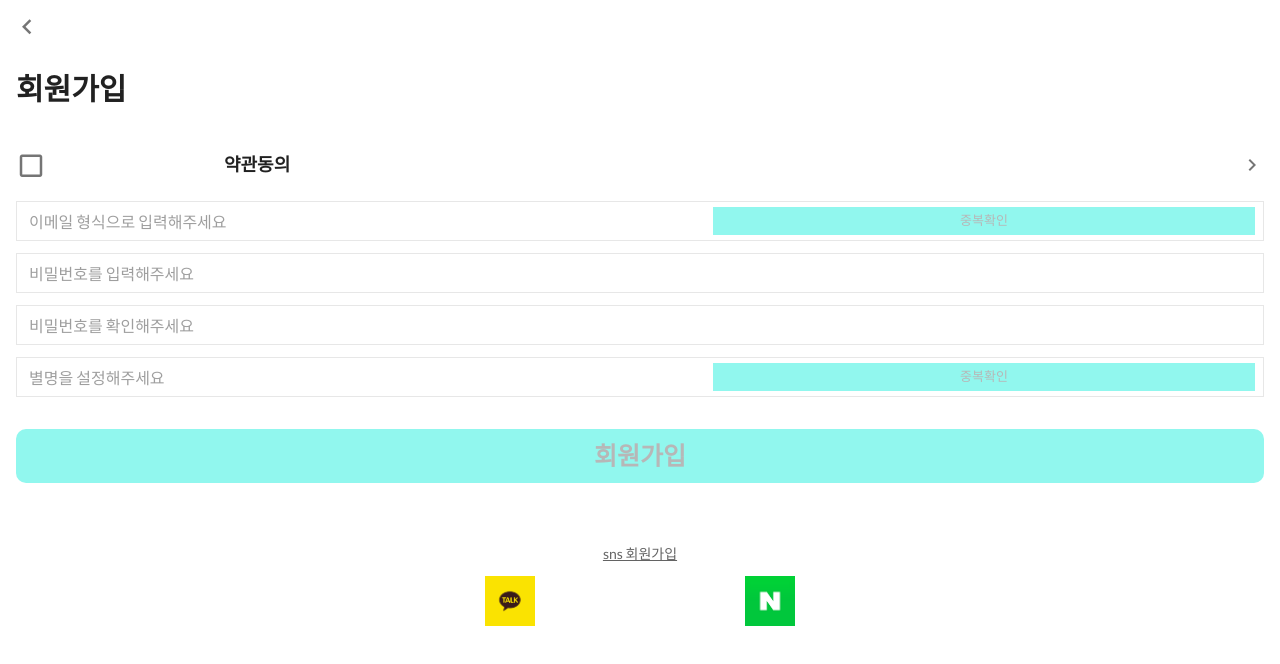
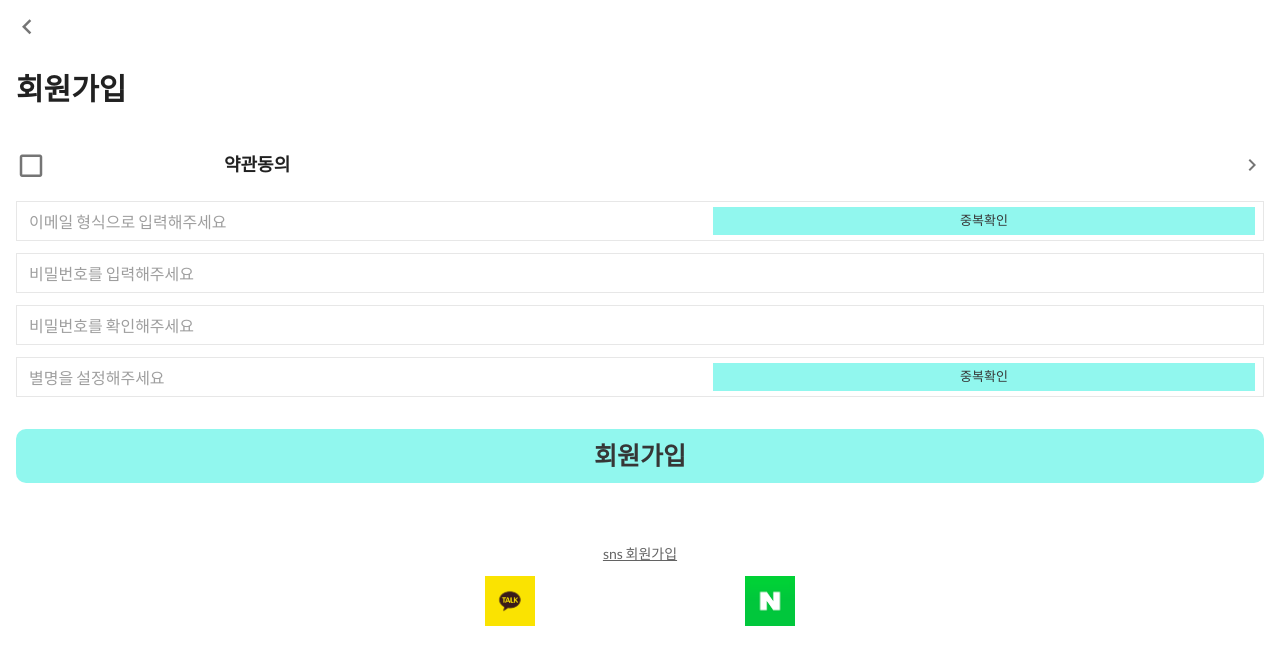
Before and after one commit to AnGwangsu/pwa_tour_front, a Vue app: page /signUp in a window 1280 px wide. Shown: the top 664 px of the page. Built offline with nearby package versions, Linux system fonts and the light colour scheme; what vue-dayjs-plugin would draw is missing.

Commit message:
회원가입 색상 변경

```diff
--- a/src/components/user/SignUp.vue
+++ b/src/components/user/SignUp.vue
@@ -15,7 +15,7 @@
                 <v-flex class="mb-15">
                     <v-layout class="mb-3" align-center style="border:1px solid #e7e7e7">
                         <v-flex><v-text-field dense solo flat hide-details placeholder="이메일 형식으로 입력해주세요"></v-text-field></v-flex>
-                        <v-flex class="mr-2 py-1" style="text-align:center;background:#91f7ee;font-size:13px;color:#b7b7b7">중복확인</v-flex>
+                        <v-flex class="mr-2 py-1" style="text-align:center;background:#91f7ee;font-size:13px;color:#363636">중복확인</v-flex>
                     </v-layout>
                     <v-layout class="mb-3" align-center style="border:1px solid #e7e7e7">
                         <v-flex><v-text-field type="password" dense solo flat hide-details placeholder="비밀번호를 입력해주세요"></v-text-field></v-flex>
@@ -25,9 +25,9 @@
                     </v-layout>
                     <v-layout class="mb-8" align-center style="border:1px solid #e7e7e7">
                         <v-flex><v-text-field type="password" dense solo flat hide-details placeholder="별명을 설정해주세요"></v-text-field></v-flex>
-                        <v-flex class="mr-2 py-1" style="text-align:center;background:#91f7ee;font-size:13px;color:#b7b7b7">중복확인</v-flex>
+                        <v-flex class="mr-2 py-1" style="text-align:center;background:#91f7ee;font-size:13px;color:#363636">중복확인</v-flex>
                     </v-layout>
-                    <v-flex class="py-2" style="font-size:25px;text-align:center;font-weight:600;background:#91f7ee;color:#b7b7b7;border-radius:10px">회원가입</v-flex>
+                    <v-flex class="py-2" style="font-size:25px;text-align:center;font-weight:600;background:#91f7ee;color:#363636;border-radius:10px">회원가입</v-flex>
                 </v-flex>
                 <v-flex class="mb-3" style="text-align:center;text-decoration:underline;opacity:.7;font-size:14px">sns 회원가입</v-flex>
                 <v-layout justify-center>
```
